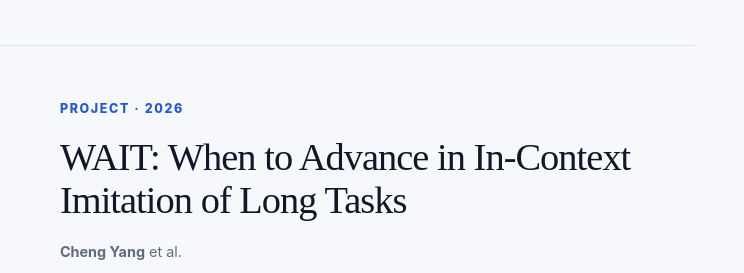
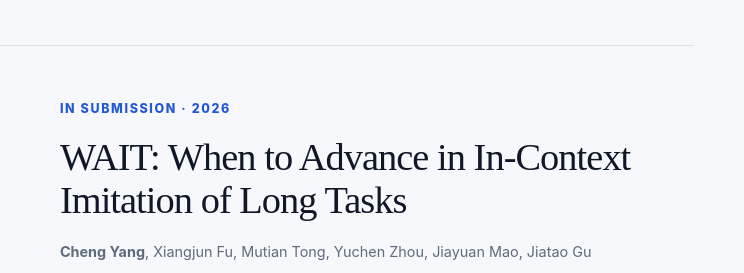
Before and after one commit to ChengY-uchi/ChengY-uchi.github.io, a plain HTML site: page index.html in a window 1280 px wide. Shown: the part 1664-1937 px from the top of the page, 536-1280 px from the left. Drawn offline with Linux system fonts and the light colour scheme.

Commit message:
WAIT entry: list the authors and mark it as in submission
Co-Authored-By: Claude Fable 5.2 <noreply@anthropic.com>
Claude-Session: https://claude.ai/code/session_01VKaF64Qy347dzGn2GM9L25

```diff
--- a/index.html
+++ b/index.html
@@ -102,9 +102,15 @@
               <video src="./assets/videos/wait_robotwin_comparison.mp4" poster="./assets/imgs/wait_robotwin_poster.jpg" autoplay muted loop playsinline preload="metadata" aria-label="Side-by-side rollouts on RoboTwin: Zero-WAM + LoRA skips a step of the demonstration, Zero-WAM + WAIT completes all three steps in order"></video>
             </div>
             <div class="publication-copy">
-              <p class="venue">Project · 2026</p>
+              <p class="venue">In submission · 2026</p>
               <h3>WAIT: When to Advance in In-Context Imitation of Long Tasks</h3>
-              <p class="authors"><strong>Cheng Yang</strong> et al.</p>
+              <p class="authors"><strong><a href="https://openreview.net/profile?id=~Cheng_Yang30" target="_blank" rel="noreferrer">Cheng Yang</a></strong>,
+                <a href="https://openreview.net/profile?id=~Xiangjun_Fu1" target="_blank" rel="noreferrer">Xiangjun Fu</a>,
+                <a href="https://openreview.net/profile?id=~Mutian_Tong1" target="_blank" rel="noreferrer">Mutian Tong</a>,
+                <a href="https://openreview.net/profile?id=~Yuchen_Zhou8" target="_blank" rel="noreferrer">Yuchen Zhou</a>,
+                <a href="https://openreview.net/profile?id=~Jiayuan_Mao1" target="_blank" rel="noreferrer">Jiayuan Mao</a>,
+                <a href="https://openreview.net/profile?id=~Jiatao_Gu1" target="_blank" rel="noreferrer">Jiatao Gu</a>
+              </p>
               <p class="paper-summary">Demonstration-conditioned policies trained on short tasks tend to read later parts of a demonstration before the current step is finished. WAIT estimates which parts of the demonstration have been completed and gates the attention accordingly, so that a policy trained on one- and two-step tasks can follow longer demonstrations. An earlier version, <em>Decoupled Reading</em>, was accepted at the CoRL 2026 Workshop on Compositional Generalization for Real-World Robot Learning.</p>
               <div class="paper-links">
                 <a href="./assets/videos/wait_robotwin_comparison.mp4" target="_blank" rel="noreferrer">Video</a>
```
